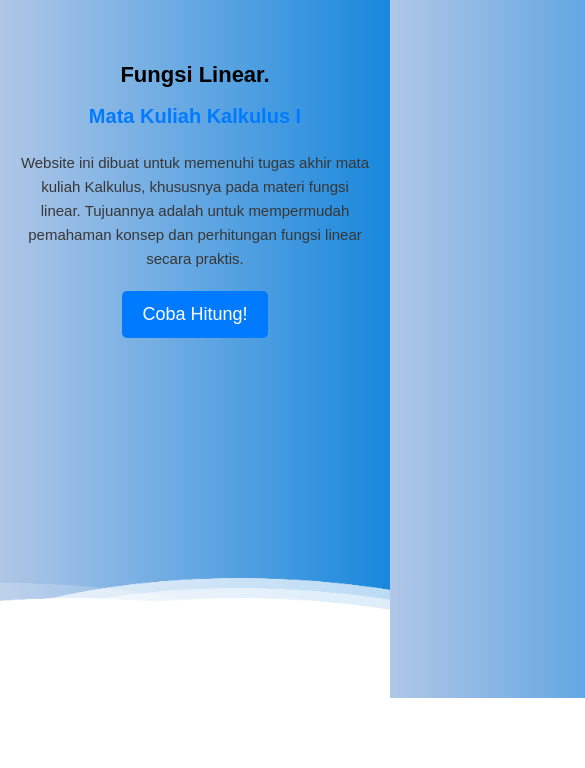
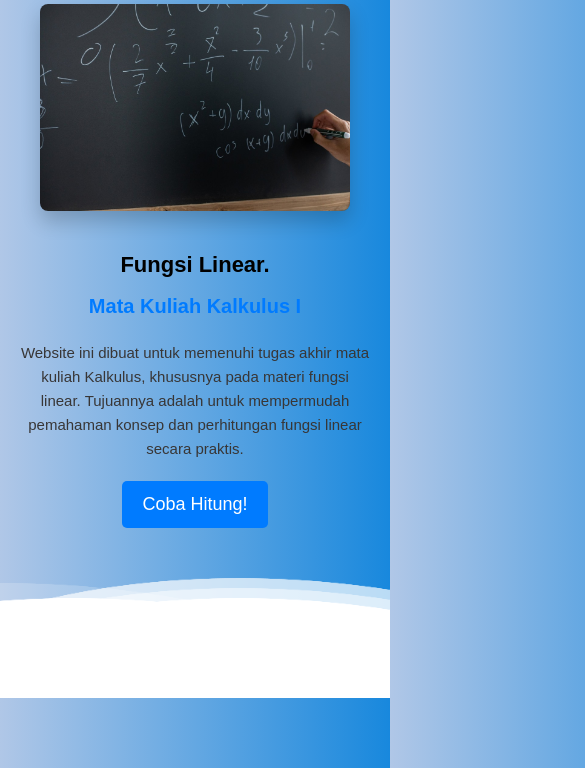
Before and after one commit to kalkulus-code/kalkulus-code.github.io, a plain HTML site: page index.html in a window 390 px wide. Shown: the part 146-914 px from the top of the page, 585 px wide, since content can reach past the window. Before the commit the page ends 844 px from the top, so only its background shows below. Drawn offline with nearby package versions, Linux system fonts and the light colour scheme.

Commit message:
Add files via upload

```diff
--- a/assets/css/style.css
+++ b/assets/css/style.css
@@ -108,7 +108,7 @@ header {
     display: flex;
     align-items: center;
     justify-content: center;
-    margin-left: 400px;
+    left: 200px;
 }
 
 .banner {
@@ -303,12 +303,16 @@ body::-webkit-scrollbar {
     }
 
     .image-content {
+        position: relative;
+        right: 200px;
         order: -1; /* Move the image content above the text */
         margin-bottom: 20px; /* Add spacing between image and text */
         padding: 130px 20px;
     }
 
     .image-content img {
+        position: relative;
+        right: 200px;
         max-width: 100%; /* Ensure the image fits within the screen */
         width: 100%;
         border-radius: 8px;
--- a/index.html
+++ b/index.html
@@ -49,6 +49,5 @@
             </div>
         </section>
     </div>
-    <script src="tampilan.js"></script>
 </body>
 </html>
```
